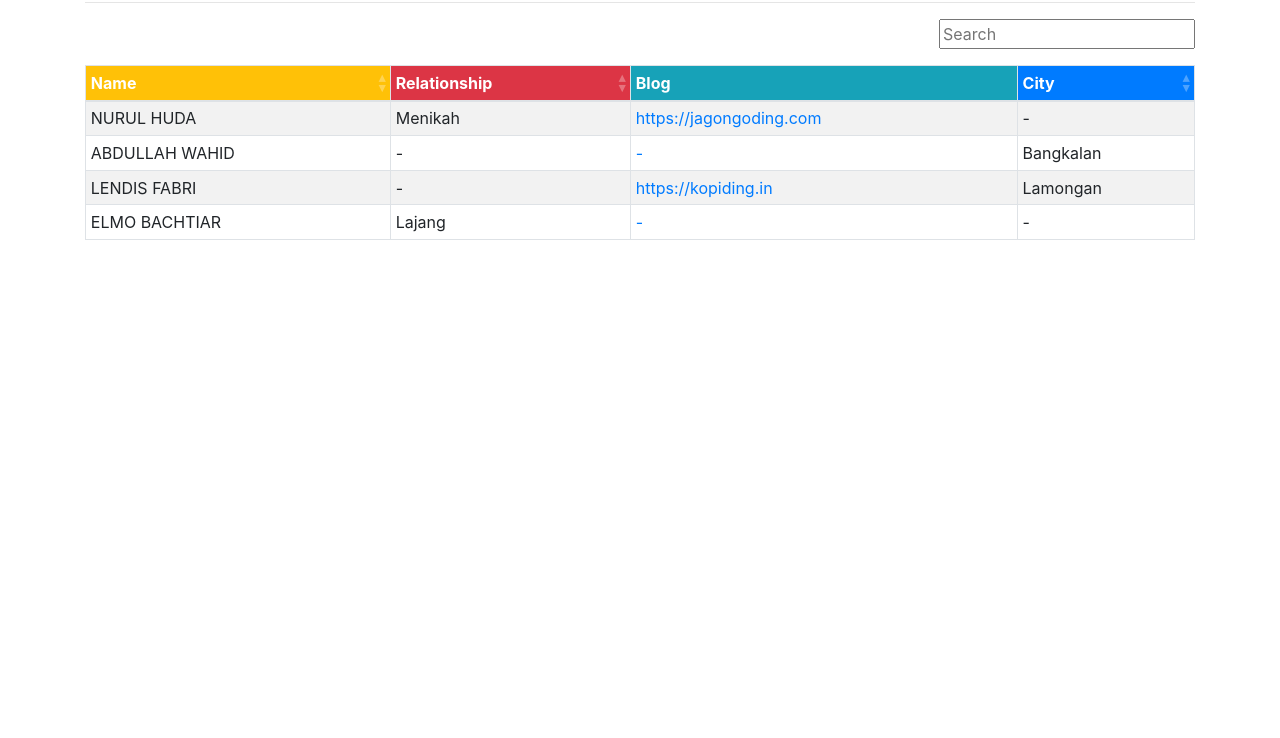
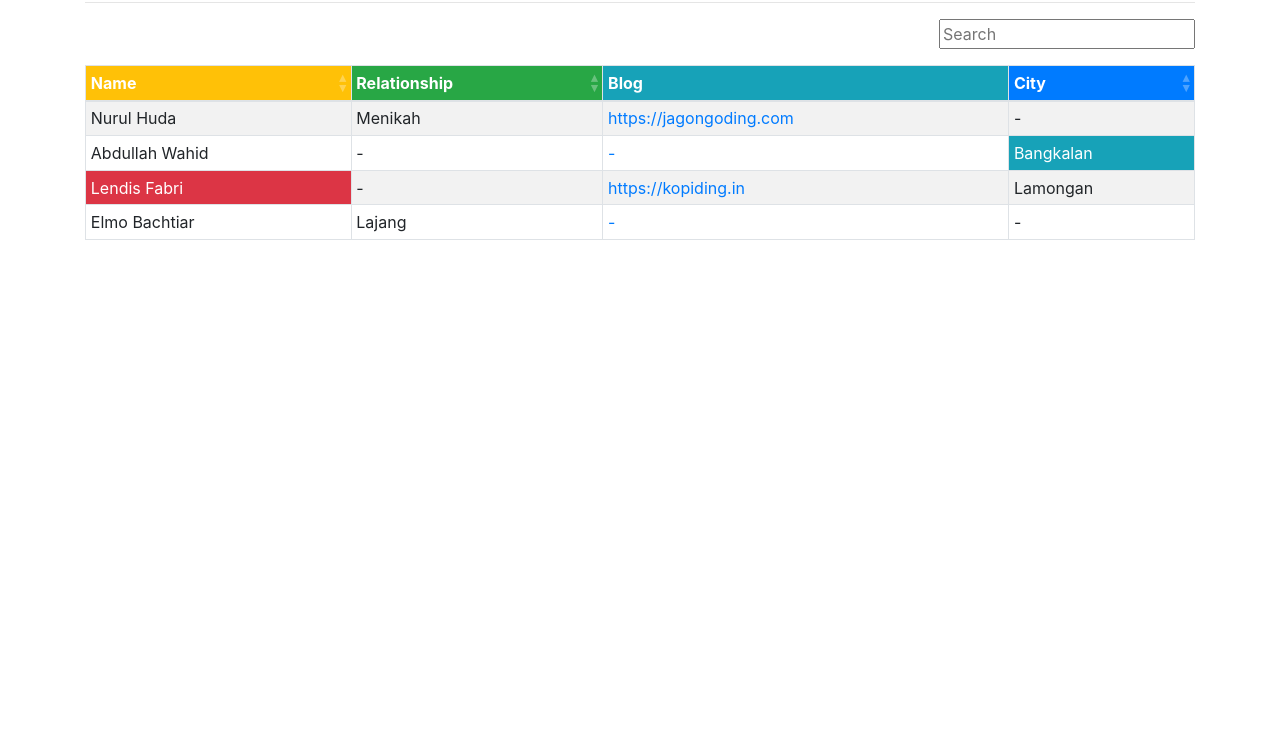
Before and after one commit to ibnujakaria/protable, a website built with webpack: page example/index.html in a window 1280 px wide. Shown: the part 62-800 px from the top of the page. Built offline with nearby package versions, Linux system fonts and the light colour scheme.

Commit message:
keep tr classes when created from existing DOM

```diff
--- a/example/app.js
+++ b/example/app.js
@@ -146,7 +146,6 @@ const proTableFromTable = fromTable('#table-1', {
     }
   },
   contents: {
-    Name: content => content.toUpperCase(),
     Blog: content => {
       const a = document.createElement('a')
       a.href = content
--- a/example/index.html
+++ b/example/index.html
@@ -3,13 +3,13 @@
 <head>
   <meta charset="UTF-8">
   <meta name="viewport" content="width=device-width, initial-scale=1.0">
-  <title>Pro Table Demo</title>
+  <title>ProTable Demo</title>
 
   <link rel="stylesheet" href="https://stackpath.bootstrapcdn.com/bootstrap/4.4.1/css/bootstrap.min.css" integrity="sha384-Vkoo8x4CGsO3+Hhxv8T/Q5PaXtkKtu6ug5TOeNV6gBiFeWPGFN9MuhOf23Q9Ifjh" crossorigin="anonymous">
 </head>
 <body>
   <div class="container">
-    <h1>Pro Table Demo</h1>
+    <h1>ProTable Demo</h1>
     <hr>
 
     <div id="table-from-array"></div>
@@ -20,7 +20,7 @@
       <thead>
         <tr>
           <th class="bg-warning text-white">Name</th>
-          <th class="bg-danger text-white">Relationship</th>
+          <th class="bg-success text-white">Relationship</th>
           <th class="bg-info text-white">Blog</th>
           <th class="bg-primary text-white">City</th>
         </tr>
@@ -38,10 +38,10 @@
           <td>Abdullah Wahid</td>
           <td>-</td>
           <td>-</td>
-          <td>Bangkalan</td>
+          <td class="bg-info text-white">Bangkalan</td>
         </tr>
         <tr>
-          <td>Lendis Fabri</td>
+          <td class="bg-danger text-white">Lendis Fabri</td>
           <td>-</td>
           <td>
             <a href="https://kopiding.in">https://kopiding.in</a>
--- a/src/components/table/TBody.js
+++ b/src/components/table/TBody.js
@@ -40,8 +40,21 @@ class TBody {
     let tds = []
 
     for (const _key in columns) {
+      /**
+       * the corresponding column of this row
+       */
       const _col = columns[_key]
-      let rowContent = _row[_key]
+
+      /**
+       * Row Content could be an array that consits with 2 items
+       *  - ['content', { classes: [ ... ] }]
+       *  - first item is the content
+       *  - the second is the options
+       *
+       * And could be just a string/Node
+       */
+      let rowContent = Array.isArray(_row[_key]) ? _row[_key][0] : _row[_key]
+      let rowOptions = Array.isArray(_row[_key]) ? _row[_key][1] : {}
 
       // override content if user defines targetIndex
       if (Number.isInteger(_col.targetIndex)) {
@@ -65,6 +78,7 @@ class TBody {
           key: _key,
           label: rowContent,
           options: {
+            ...rowOptions,
             searchable: typeof _col.searchable === 'boolean' ? !!_col.searchable : true
           }
         })
--- a/src/components/table/Td.js
+++ b/src/components/table/Td.js
@@ -16,13 +16,9 @@ class Td {
       ...options
     }
 
-    for (const attr in this.options.attrs) {
-      this.$dom.setAttribute(attr, this.options.attrs[attr])
-    }
-
-    for (const style in this.options.style) {
-      this.$dom.style[style] = this.options.style[style]
-    }
+    this._applyAttributes()
+    this._applyClasses()
+    this._applyStyles()
   }
 
   buildDOMFromString (child) {
@@ -34,6 +30,24 @@ class Td {
     this.$dom = document.createElement('td')
     this.$dom.appendChild(node)
   }
+
+  _applyClasses () {
+    if (this.options.classes?.length) {
+      this.$dom.classList.add(...this.options.classes)
+    }
+  }
+
+  _applyAttributes () {
+    for (const attr in this.options.attrs) {
+      this.$dom.setAttribute(attr, this.options.attrs[attr])
+    }
+  }
+
+  _applyStyles () {
+    for (const style in this.options.style) {
+      this.$dom.style[style] = this.options.style[style]
+    }
+  }
 }
 
 export default Td
--- a/src/helpers/from-dom-table.js
+++ b/src/helpers/from-dom-table.js
@@ -46,7 +46,9 @@ function getRowsFromDom (table, columns) {
       const row = {}
 
       Object.keys(columns).forEach((_column, _index) => {
-        row[_column] = _tr.children[_index].innerHTML
+        row[_column] = [_tr.children[_index].innerHTML, {
+          classes: Array.from(_tr.children[_index].classList)
+        }]
       })
 
       return row
```
Also changed, not shown: .babelrc.json.
